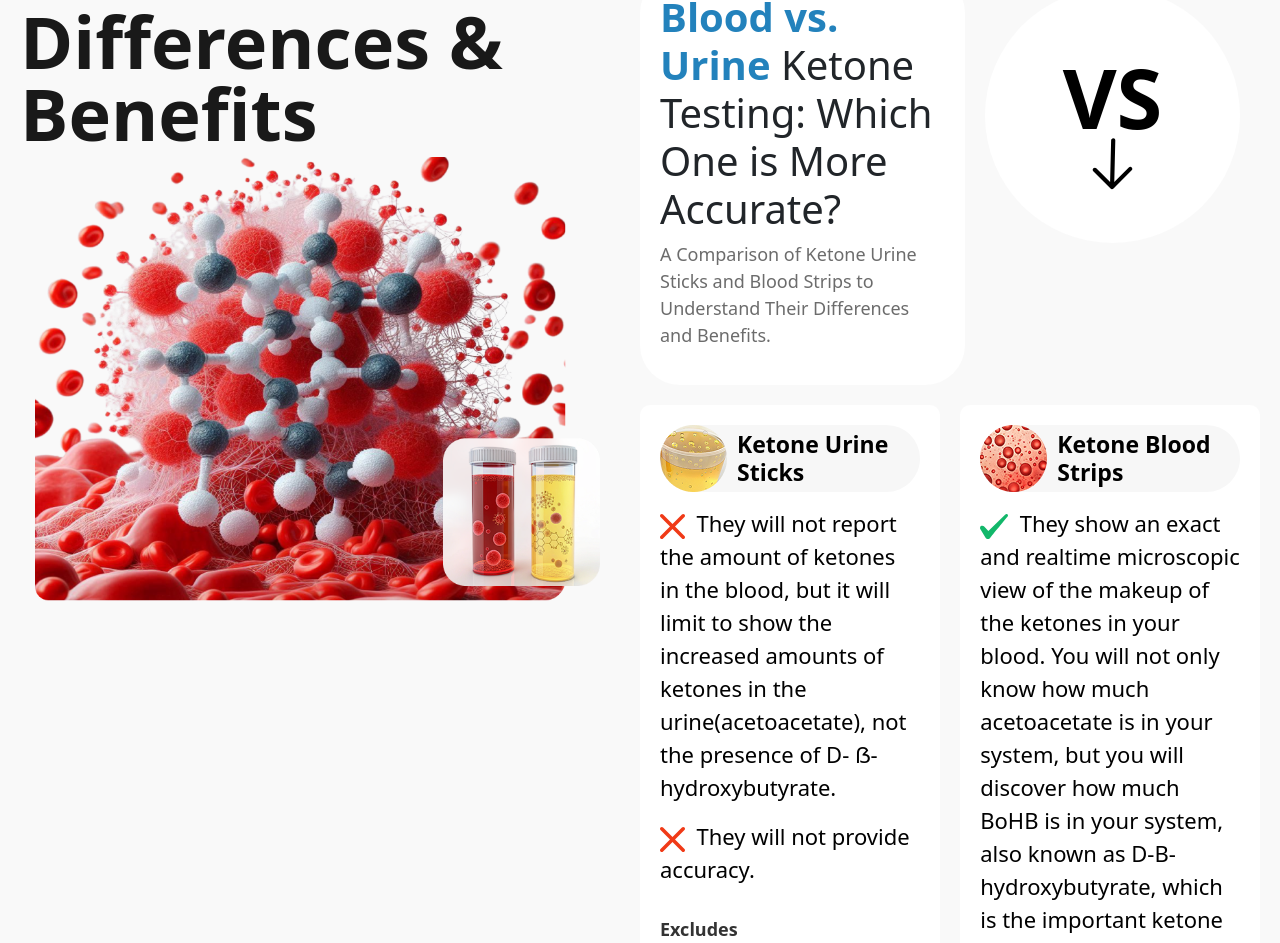
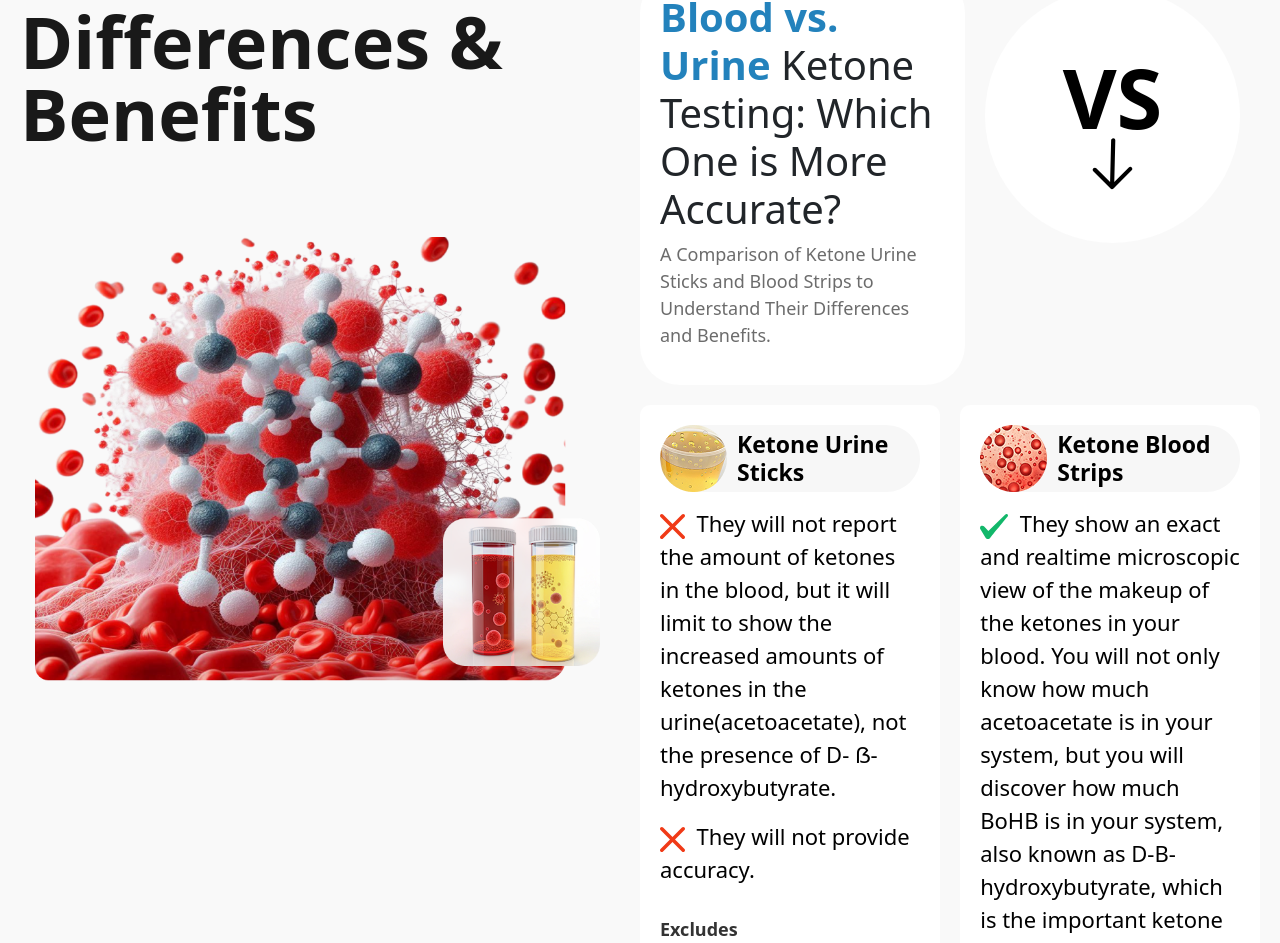
Before and after one commit to UditChauhan07/bmd6, a React (Create React App) app: page / in a window 1280 px wide. Shown: the part 4108-5051 px from the top of the page. Built offline with nearby package versions, Linux system fonts and the light colour scheme; a web font is replaced by a local one.

Commit message:
vinod changes v.3

```diff
--- a/src/components/BloodVsUrineTesting/styles.module.css
+++ b/src/components/BloodVsUrineTesting/styles.module.css
@@ -70,6 +70,7 @@ margin-bottom: 15px;
     width: 100%;
     max-width: 846px;
     border-radius: 10px;
+    margin: 80px 0 0 0;
   }
 
   /* Right Section */
```
